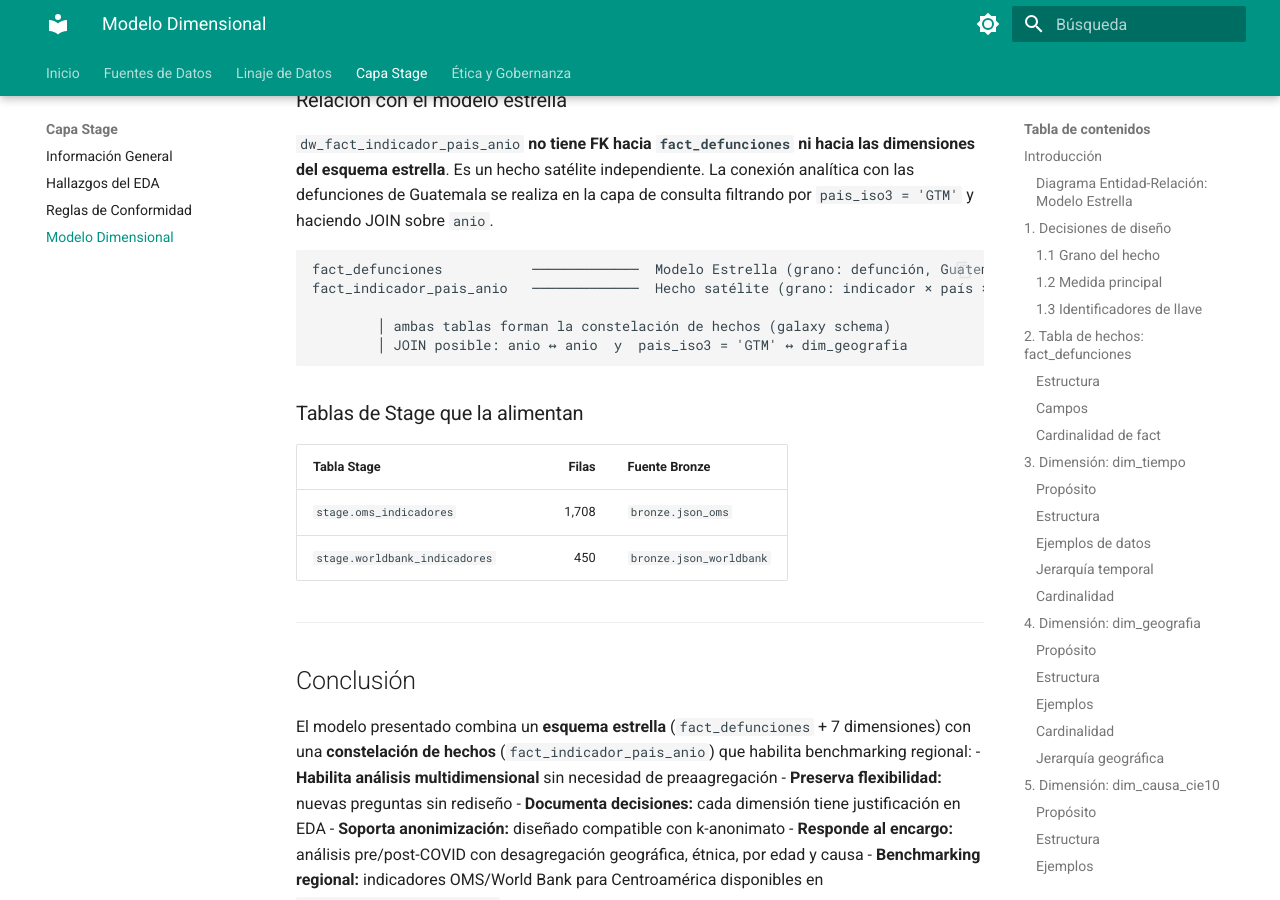
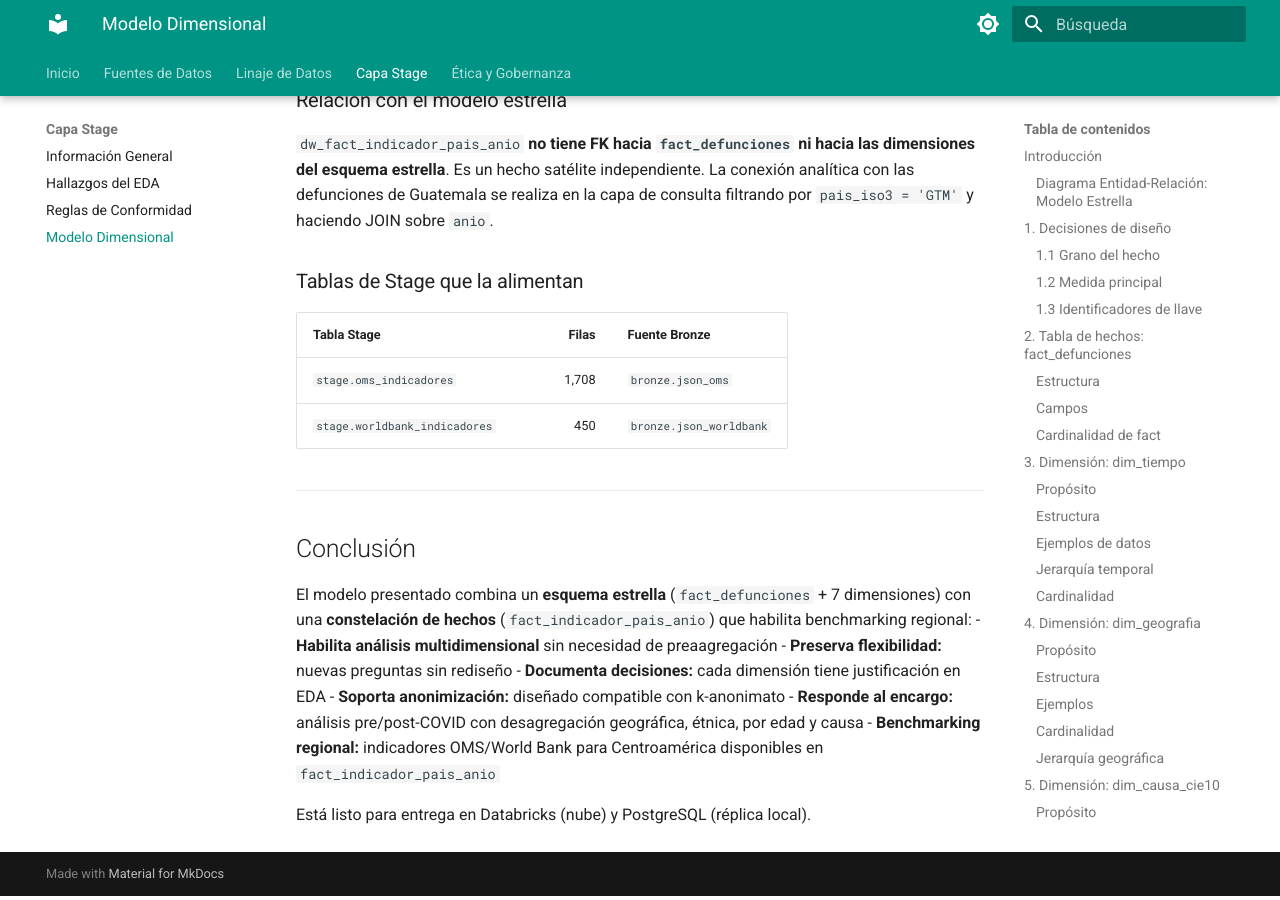
Before and after one commit to betebetoven2/semi2-mortalidad, an MkDocs documentation site: the page built from docs/stage/modelo_dw.md, in a window 1280 px wide and 900 px high, scrolled down 13466 px. Built offline with MkDocs 1.6.1 and Material for MkDocs 9.7.7, drawn with Linux system fonts in a browser that asks for light colours.

Commit message:
MOD: Remove redundant diagram and clarify relationship between fact tables in the Data Warehouse model

````diff
--- a/docs/stage/modelo_dw.md
+++ b/docs/stage/modelo_dw.md
@@ -527,13 +527,6 @@ Un indicador específico (`indicador_codigo`) para un país (`pais_iso3`) en un
 
 `dw_fact_indicador_pais_anio` **no tiene FK hacia `fact_defunciones` ni hacia las dimensiones del esquema estrella**. Es un hecho satélite independiente. La conexión analítica con las defunciones de Guatemala se realiza en la capa de consulta filtrando por `pais_iso3 = 'GTM'` y haciendo JOIN sobre `anio`.
 
-```
-fact_defunciones           ─────────────  Modelo Estrella (grano: defunción, Guatemala 2015–2024)
-fact_indicador_pais_anio   ─────────────  Hecho satélite (grano: indicador × país × año, Centroamérica)
-
-        │ ambas tablas forman la constelación de hechos (galaxy schema)
-        │ JOIN posible: anio ↔ anio  y  pais_iso3 = 'GTM' ↔ dim_geografia
-```
 
 ### Tablas de Stage que la alimentan
 
````
